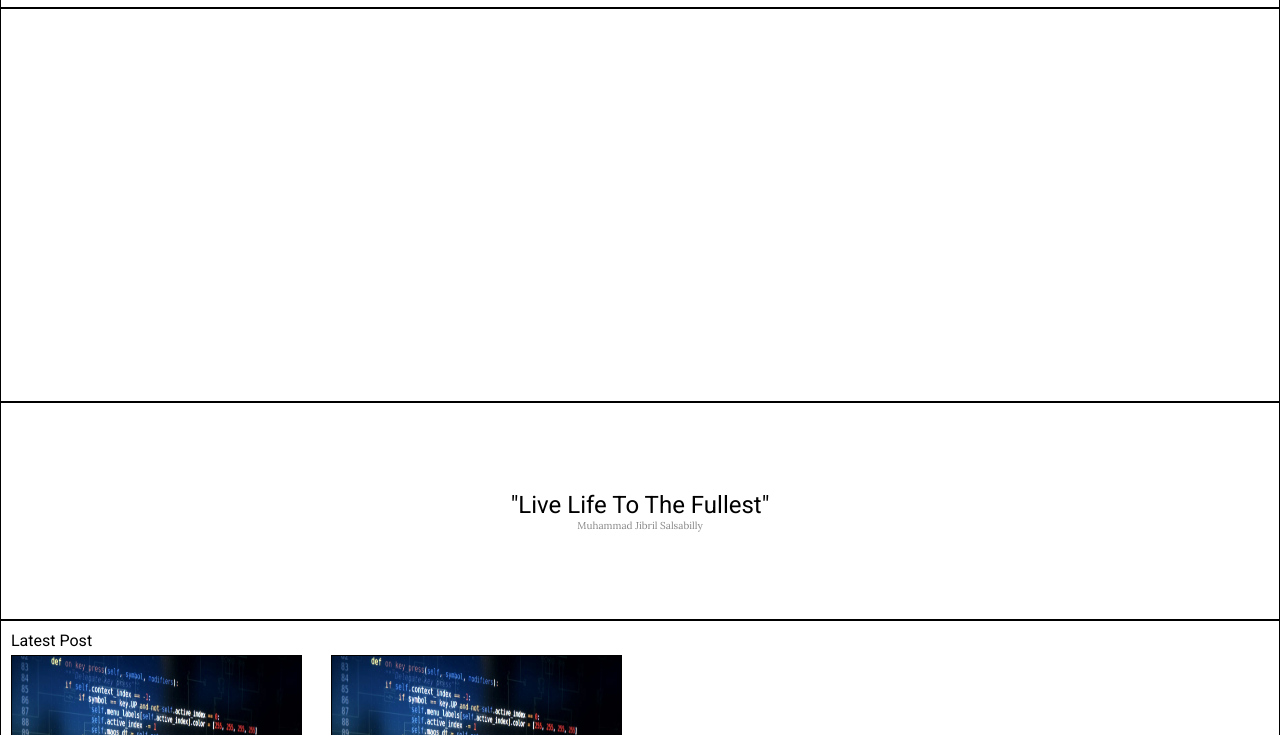
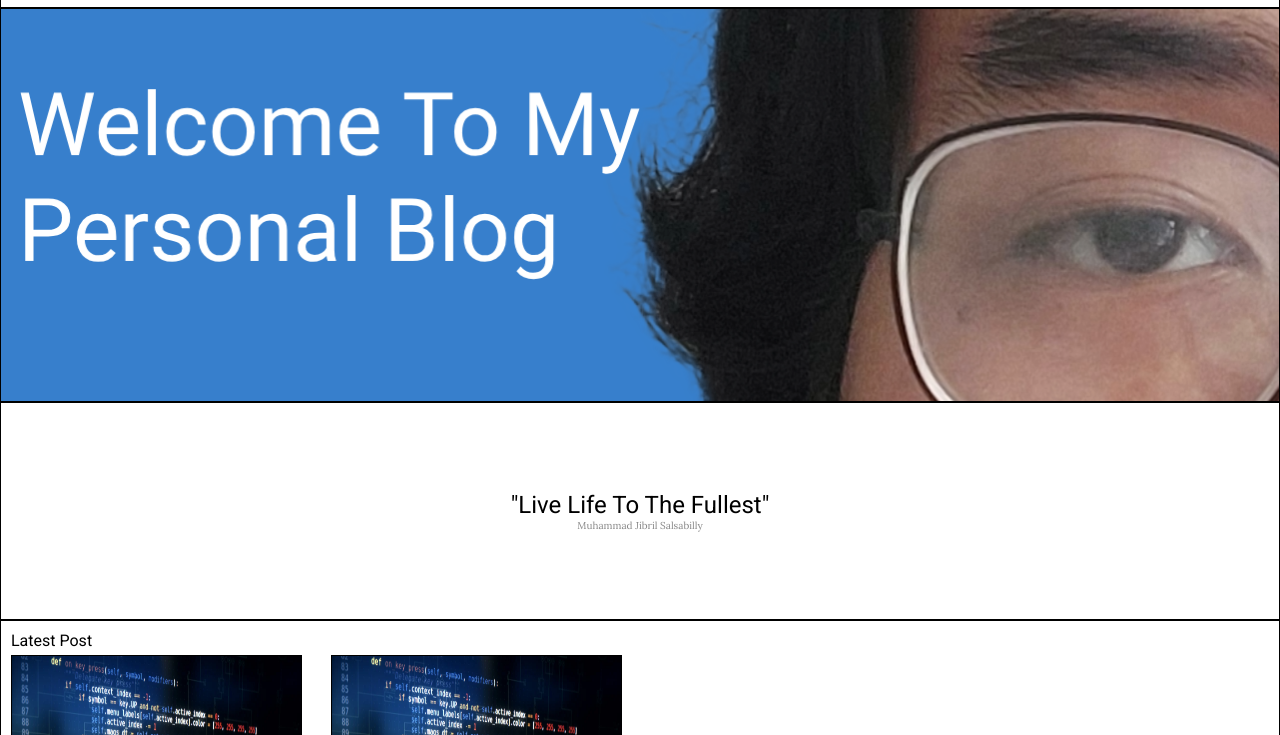
Before and after one commit to mbilly01/personal-blog, a plain HTML site: page index.html in a window 1280 px wide. Shown: the part 65-800 px from the top of the page. Drawn offline with Linux system fonts and the light colour scheme; the site is published under a folder, as on GitHub Pages, so addresses that start at the root find nothing.

Commit message:
jumbotron

```diff
--- a/style.css
+++ b/style.css
@@ -45,7 +45,7 @@
     }
 
     .jumbotron {
-        background-image: url("/welcome.png");
+        background-image: url("welcome.png");
         height: 271px;
         width: 100%;
         background-position: left;
@@ -157,7 +157,7 @@
     }
 
     .jumbotron {
-        background-image: url("/welcome.png");
+        background-image: url("welcome.png");
         height: 271px;
         width: 100%;
         background-position: left;
@@ -289,6 +289,7 @@
     .project-text {
         margin-left: 10px;
         margin-bottom: 5px;
+        margin-top: 5px;
     }
 
     .projects {
```
